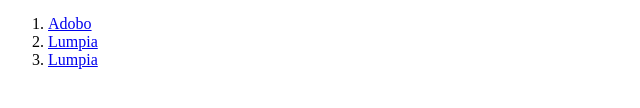
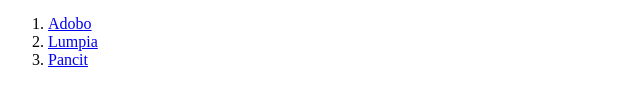
Before and after one commit to Danvictorgithub/odin-recipes, a plain HTML site: page index.html in a window 1280 px wide. Shown: the part 604-712 px from the top of the page, 0-640 px from the left. Drawn offline with Linux system fonts and the light colour scheme.

Commit message:
Fixed index.html typo

```diff
--- a/index.html
+++ b/index.html
@@ -15,7 +15,7 @@
       <ol>
           <li><a href="recipes/adobo.html">Adobo</a></li>
           <li><a href="recipes/lumpia.html">Lumpia</a></li>
-          <li><a href="recipes/pancit.html">Lumpia</a></li>
+          <li><a href="recipes/pancit.html">Pancit</a></li>
       </ol>
   </body>
 </html>
```
